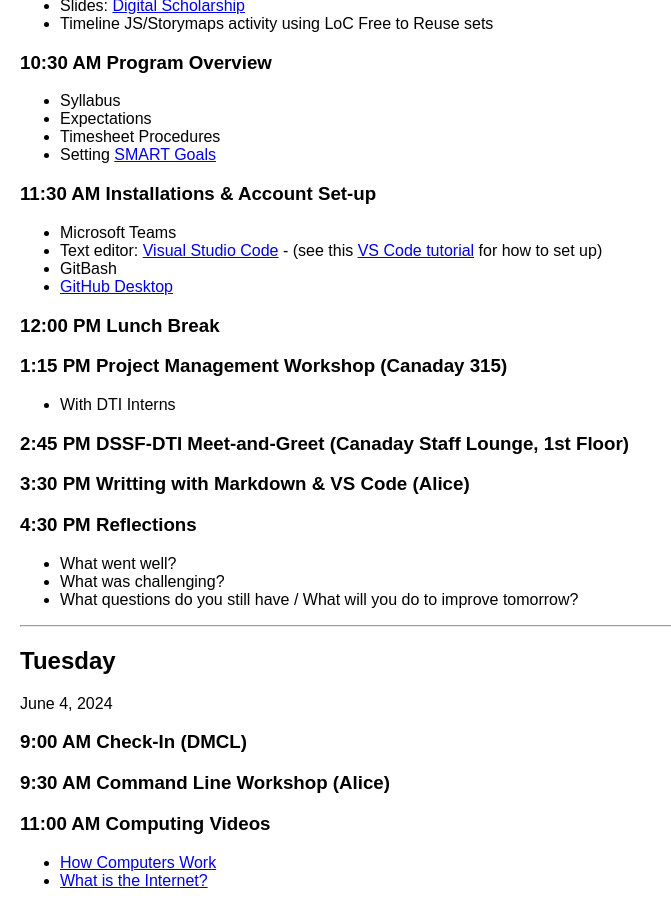
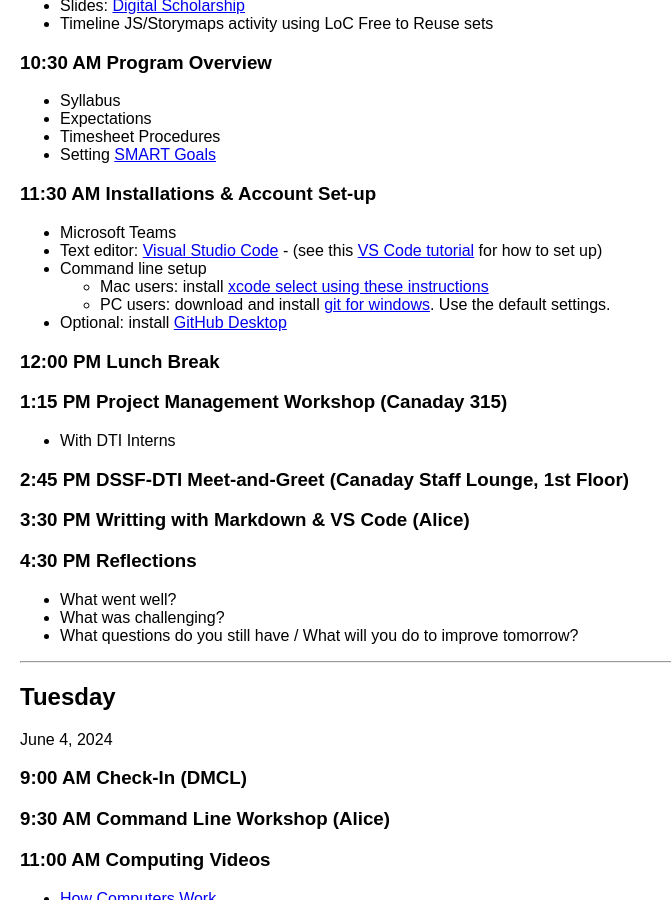
Before and after one commit to digbmc/dssf-syll, a Jekyll site: the page built from _weeks/01-intro.md, in a window 1280 px wide and 900 px high, scrolled down 1031 px. Shown: the whole window, without its empty margins (0-671 px from the left). Built offline with Jekyll 4.4.1, drawn with Linux system fonts in a browser that asks for light colours.

Commit message:
updated links for installations

```diff
--- a/_weeks/01-intro.md
+++ b/_weeks/01-intro.md
@@ -38,8 +38,10 @@
 ### 11:30 AM Installations & Account Set-up
 - Microsoft Teams
 - Text editor: [Visual Studio Code](https://code.visualstudio.com/) - (see this [VS Code tutorial](https://code.visualstudio.com/docs/introvideos/basics) for how to set up)
-- GitBash
-- [GitHub Desktop](https://desktop.github.com/)
+- Command line setup
+  - Mac users: install [xcode select using these instructions](https://www.freecodecamp.org/news/install-xcode-command-line-tools/)
+  - PC users: download and install [git for windows](https://git-scm.com/downloads). Use the default settings.
+- Optional: install [GitHub Desktop](https://desktop.github.com/)
 
 ### 12:00 PM Lunch Break
 
```
